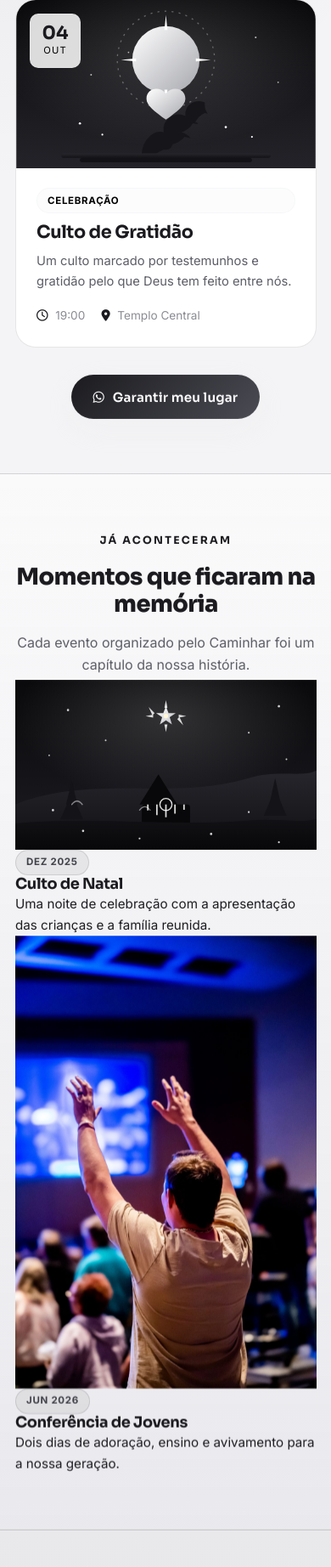
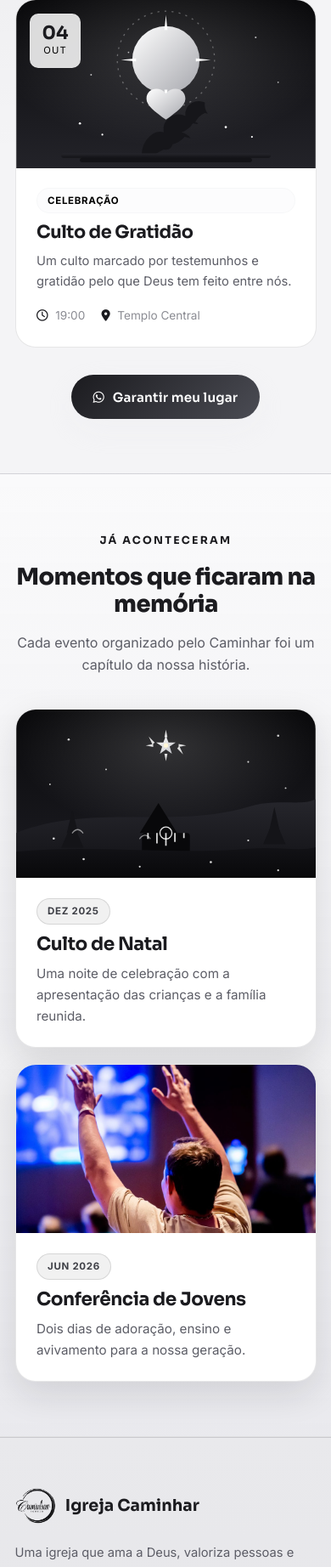
Before and after one commit to Codely24-bot/caminharcomcristo, a Flask app: page /eventos in a window 390 px wide. Shown: the part 1429-3273 px from the top of the page at 85% size. Run offline with Flask 3, Linux system fonts and the light colour scheme.

Commit message:
Estiliza e torna responsiva a secao de eventos passados (Já aconteceram)

```diff
--- a/app/static/css/responsive.css
+++ b/app/static/css/responsive.css
@@ -30,6 +30,15 @@
   .message-card__media {
     width: 112px;
     height: 112px;
+  }
+
+  .past-event {
+    grid-template-columns: minmax(190px, 0.9fr) minmax(0, 1.1fr);
+    min-height: 220px;
+  }
+
+  .past-event img {
+    height: 100%;
   }
 }
 
@@ -111,6 +120,10 @@
 
   .value-cards {
     grid-template-columns: repeat(4, 1fr);
+  }
+
+  .past-events {
+    grid-template-columns: repeat(2, 1fr);
   }
 }
 
--- a/app/static/css/style.css
+++ b/app/static/css/style.css
@@ -1234,6 +1234,56 @@ h1, h2, h3, h4 {
   margin-right: 0.3rem;
 }
 
+/* ----- Past event (eventos) ----- */
+.past-events {
+  display: grid;
+  grid-template-columns: minmax(0, 1fr);
+  gap: clamp(1.2rem, 2.6vw, 1.8rem);
+  margin-top: clamp(2.4rem, 5vw, 3.5rem);
+}
+
+.past-event {
+  display: grid;
+  grid-template-columns: minmax(0, 1fr);
+  background: var(--surface);
+  border: 1px solid var(--line);
+  border-radius: var(--radius-lg);
+  overflow: hidden;
+  box-shadow: var(--shadow-md);
+  transition: transform 0.35s var(--ease), border-color 0.35s var(--ease);
+}
+
+.past-event:hover {
+  transform: translateY(-6px);
+  border-color: rgba(233, 234, 236, 0.35);
+}
+
+.past-event img {
+  width: 100%;
+  height: auto;
+  aspect-ratio: 16 / 9;
+  object-fit: cover;
+}
+
+.past-event__body {
+  display: flex;
+  flex-direction: column;
+  justify-content: center;
+  align-items: flex-start;
+  gap: 0.6rem;
+  padding: clamp(1.5rem, 3vw, 2rem);
+}
+
+.past-event__body h3 {
+  font-size: 1.35rem;
+  font-weight: 700;
+}
+
+.past-event__body p {
+  color: var(--muted);
+  font-size: 0.95rem;
+}
+
 /* ============================================================
    CTA BANNER
    ============================================================ */
```
